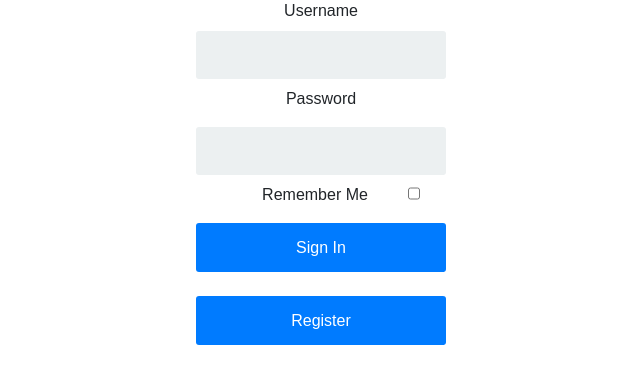
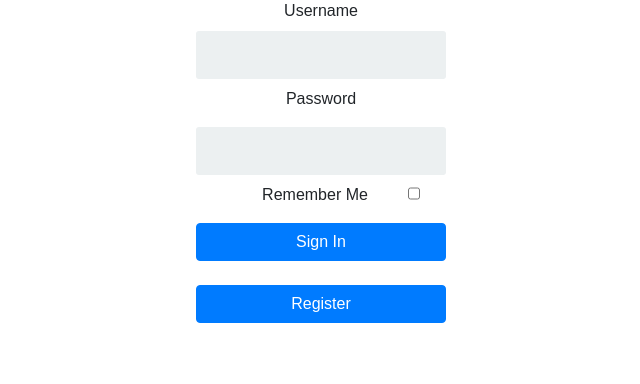
Before and after one commit to pcfu/UOWEventBookingSystem, a Flask app: page /login in a window 1280 px wide. Shown: the part 171-555 px from the top of the page, without its empty margins (319-959 px from the left). Run offline with Flask 3, Linux system fonts and the light colour scheme; parts of the project's set-up code (start-up, migrations or seed data) failed here and were passed over; some libraries are stand-ins or nearby versions.

Commit message:
made ui changes to login/register buttons

```diff
--- a/app/static/style.css
+++ b/app/static/style.css
@@ -73,30 +73,6 @@ input:focus {
 
 /* End of Page Fade Animations */
 
-/* Sign In Button */
-
-.signin-btn {
-    border: 2px solid transparent;
-    /* background-color: #ECF0F1; */
-    font-size: 16px;
-    line-height: 25px;
-    text-decoration: none;
-    text-shadow: none;
-    border-radius: 3px;
-    box-shadow: none;
-    transition: 0.25s;
-    display: block;
-    width: 250px;
-    margin: 0 auto;
-    padding: 10px 0;
-}
-
-/*.signin-btn:hover {
-    background-color: #1a4e70;
-}*/
-
-/* End of Sign In Component */
-
 
 /* Table Styles for my-bookings */
 
@@ -155,6 +131,7 @@ input:focus {
   margin-top: 4%;
   vertical-align: center;
   text-align: center;
+  font-size:80%;
 }
 
 .thumbnail {
@@ -168,3 +145,8 @@ input:focus {
   margin-top: 2%;
   color: blue;
 }
+
+.acc-update-btn {
+  width: 100px;
+  margin-left: 7%;
+}
--- a/app/templates/base.html
+++ b/app/templates/base.html
@@ -7,7 +7,6 @@
 		  href="https://stackpath.bootstrapcdn.com/bootstrap/4.3.1/css/bootstrap.min.css"
 		  integrity="sha384-ggOyR0iXCbMQv3Xipma34MD+dH/1fQ784/j6cY/iJTQUOhcWr7x9JvoRxT2MZw1T"
 		  crossorigin="anonymous">
-    <link rel="stylesheet" href="/static/style.css" type="text/css">
 	<script src="https://code.jquery.com/jquery-3.2.1.slim.min.js"
 			integrity="sha384-KJ3o2DKtIkvYIK3UENzmM7KCkRr/rE9/Qpg6aAZGJwFDMVNA/GpGFF93hXpG5KkN"
 			crossorigin="anonymous">
@@ -20,6 +19,7 @@
 			integrity="sha384-JZR6Spejh4U02d8jOt6vLEHfe/JQGiRRSQQxSfFWpi1MquVdAyjUar5+76PVCmYl"
 			crossorigin="anonymous">
 	</script>
+  <link rel="stylesheet" href="/static/style.css" type="text/css">
     <meta name="viewport" content="width=device-width, initial-scale=1">
 </head>
 
--- a/app/templates/login.html
+++ b/app/templates/login.html
@@ -54,7 +54,7 @@
 	<div class="row submit-row mt-2 justify-content-center">
 		<div class="col-3 submit-col">
 			<!-- sign-in -->
-			{{ form.submit(class_='signin-btn btn btn-primary') }}
+			{{ form.submit(class_='btn btn-primary', style="width:98%;margin-left:1%;") }}
 		</div>
 	</div>
 	</form>
@@ -62,7 +62,7 @@
 	<div class="row register-row justify-content-center mt-4">
 		<div class="col-3 register-col">
 			<!-- register button -->
-			<a href="{{ url_for('register') }}" class="signin-btn btn btn-primary" role="button">Register</a>
+			<a href="{{ url_for('register') }}" class="register-btn btn-primary btn" role="button" style="width:98%;margin-left:1%;">Register</a>
 		</div>
 	</div>
 </div>
--- a/app/templates/my_account.html
+++ b/app/templates/my_account.html
@@ -43,7 +43,7 @@
 			<div class="col mt-2 offset-3">
 			<!-- Email update button -->
 			<span onclick="return confirm('confirm update email')">
-			  {{ update_form.update_email.update_email(disabled="", class="btn btn-primary", style="width:100px;") }}
+			  {{ update_form.update_email.update_email(disabled="", class="btn btn-primary acc-update-btn") }}
 			</span>
 			</div>
 		</div>
@@ -119,7 +119,7 @@
 					<div class="col mt-2 offset-3">
 						<!-- Password update button -->
 						<span onclick="return confirm('confirm update password')">
-						  {{ update_form.update_password.update_password(disabled="", class="btn btn-primary", style="width:100px;") }}
+						  {{ update_form.update_password.update_password(disabled="", class="btn btn-primary acc-update-btn") }}
 						</span>
 					</div>
 				</div>
--- a/app/templates/staff_login.html
+++ b/app/templates/staff_login.html
@@ -54,7 +54,7 @@
 	<div class="row submit-row mt-2 justify-content-center">
 		<div class="col-3 submit-col">
 			<!-- sign-in -->
-			{{ form.submit(class_='signin-btn btn btn-primary') }}
+			{{ form.submit(class_='btn btn-primary', style="width:98%;margin-left:1%;") }}
 		</div>
 	</div>
 	</form>
```
Also changed, not shown: app/csit214_database.db, readme.md.
